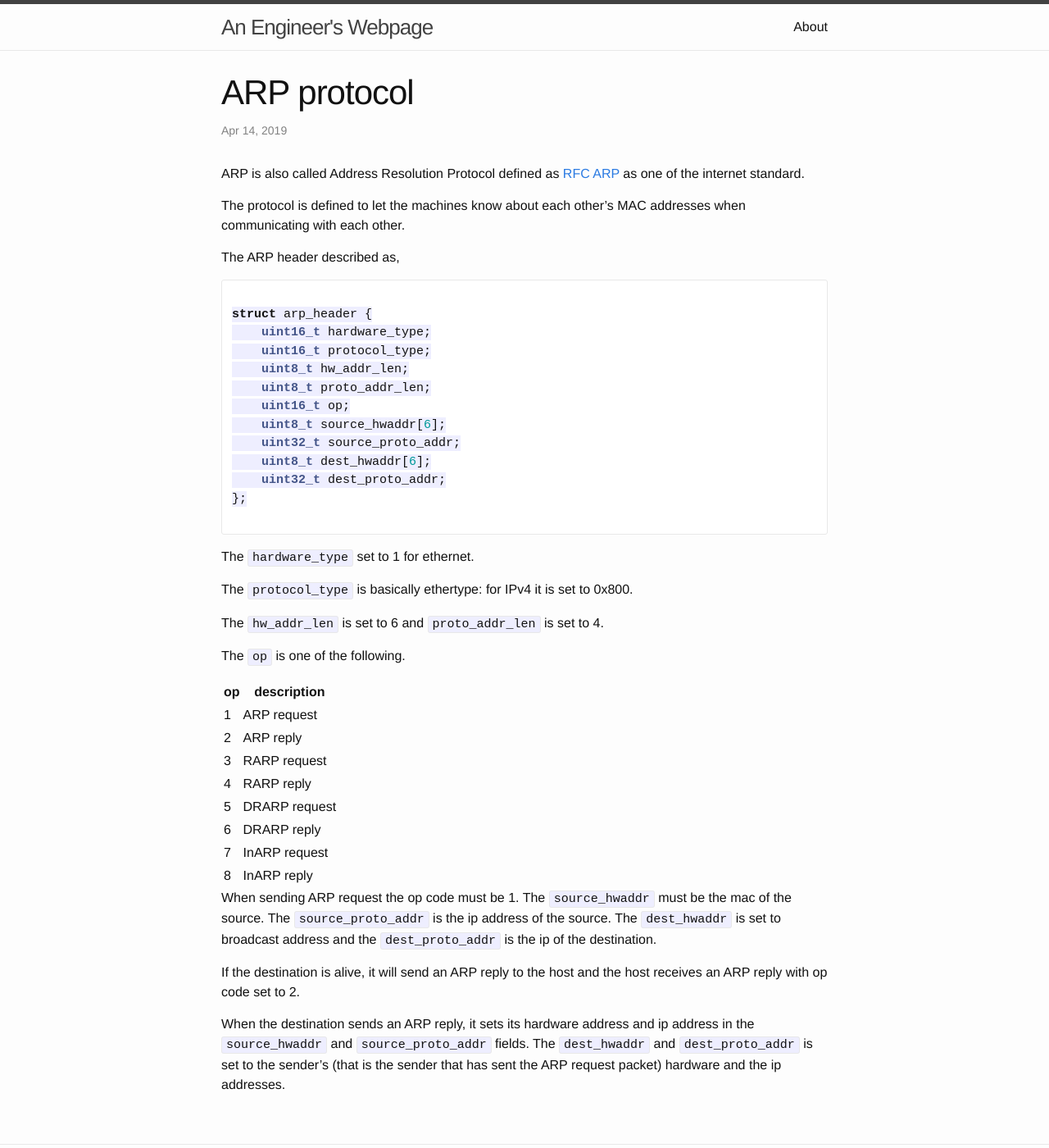
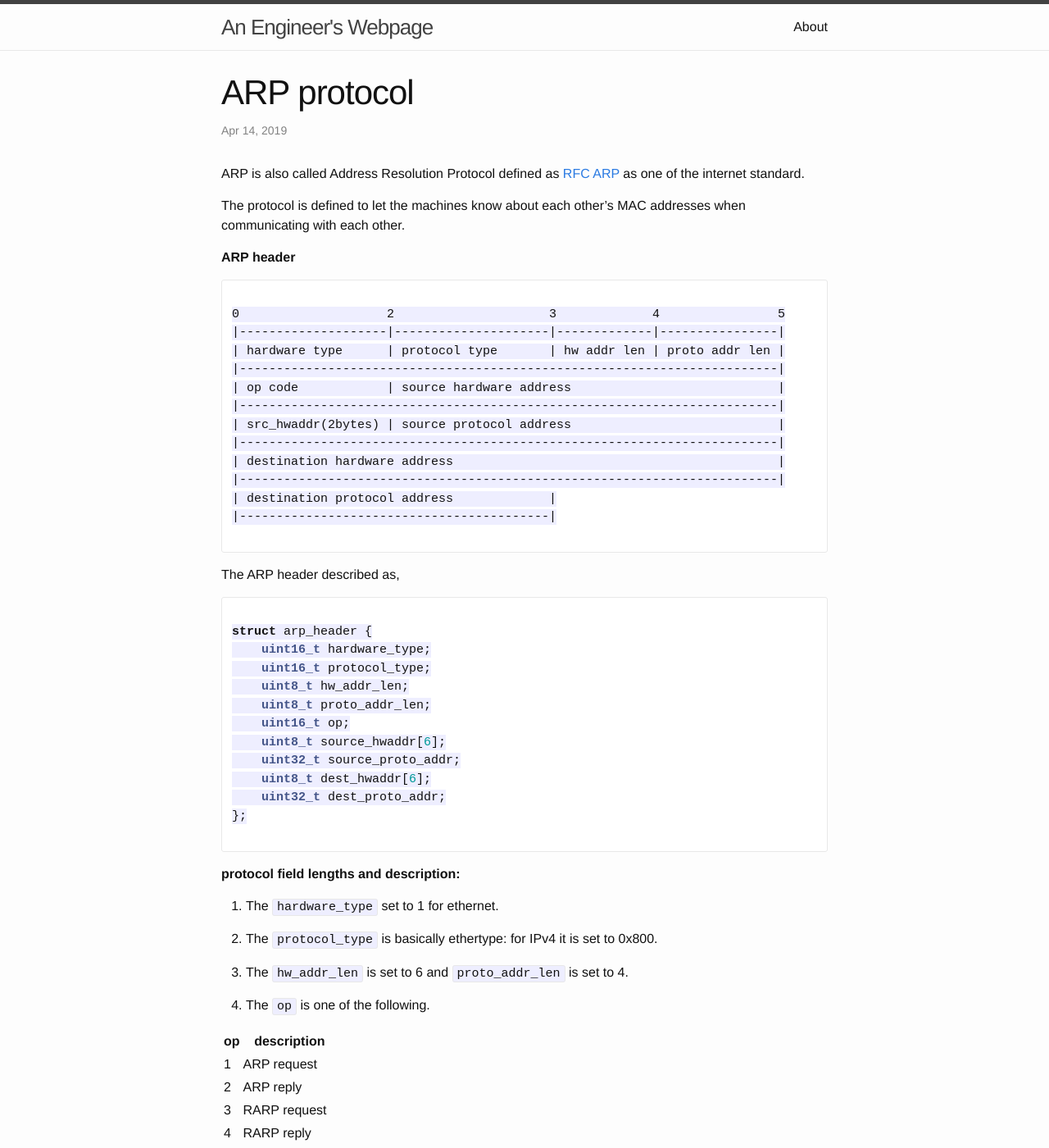
Before and after one commit to DevNaga/devnaga.github.io, a Jekyll site: the page built from _posts/2019-04-14-arp-protocol.markdown, in a window 1280 px wide and 1400 px high. Shown: the whole window at 82% size. Built offline with Jekyll 4.4.1, drawn with Linux system fonts in a browser that asks for light colours.

Commit message:
Update 2019-04-14-arp-protocol.markdown

````diff
--- a/_posts/2019-04-14-arp-protocol.markdown
+++ b/_posts/2019-04-14-arp-protocol.markdown
@@ -8,6 +8,26 @@ categories: networking
 ARP is also called Address Resolution Protocol defined as [RFC ARP](https://tools.ietf.org/html/rfc826) as one of the internet standard.
 
 The protocol is defined to let the machines know about each other's MAC addresses when communicating with each other.
+
+**ARP header**
+
+
+```
+
+0                    2                     3             4                5
+|--------------------|---------------------|-------------|----------------|
+| hardware type      | protocol type       | hw addr len | proto addr len |
+|-------------------------------------------------------------------------|
+| op code            | source hardware address                            |
+|-------------------------------------------------------------------------|
+| src_hwaddr(2bytes) | source protocol address                            |
+|-------------------------------------------------------------------------|
+| destination hardware address                                            |
+|-------------------------------------------------------------------------|
+| destination protocol address             |
+|------------------------------------------|
+
+```
 
 The ARP header described as,
 
@@ -28,13 +48,15 @@ struct arp_header {
 
 ```
 
-The `hardware_type` set to 1 for ethernet.
+**protocol field lengths and description:**
 
-The `protocol_type` is basically ethertype: for IPv4 it is set to 0x800.
+1. The `hardware_type` set to 1 for ethernet.
 
-The `hw_addr_len` is set to 6 and `proto_addr_len` is set to 4.
+2. The `protocol_type` is basically ethertype: for IPv4 it is set to 0x800.
 
-The `op` is one of the following.
+3. The `hw_addr_len` is set to 6 and `proto_addr_len` is set to 4.
+
+4. The `op` is one of the following.
 
 | op | description |
 |----|-------------|
@@ -48,8 +70,8 @@ The `op` is one of the following.
 | 8  | InARP reply |
 
 
-When sending ARP request the op code must be 1. The `source_hwaddr` must be the mac of the source. The `source_proto_addr` is the ip address of the source. The `dest_hwaddr` is set to broadcast address and the `dest_proto_addr` is the ip of the destination.
+5. When sending ARP request the op code must be 1. The `source_hwaddr` must be the mac of the source. The `source_proto_addr` is the ip address of the source. The `dest_hwaddr` is set to broadcast address and the `dest_proto_addr` is the ip of the destination.
 
-If the destination is alive, it will send an ARP reply to the host and the host receives an ARP reply with op code set to 2.
+6. If the destination is alive, it will send an ARP reply to the host and the host receives an ARP reply with op code set to 2.
 
-When the destination sends an ARP reply, it sets its hardware address and ip address in the `source_hwaddr` and `source_proto_addr` fields. The `dest_hwaddr` and `dest_proto_addr` is set to the sender's (that is the sender that has sent the ARP request packet) hardware and the ip addresses.
+7. When the destination sends an ARP reply, it sets its hardware address and ip address in the `source_hwaddr` and `source_proto_addr` fields. The `dest_hwaddr` and `dest_proto_addr` is set to the sender's (that is the sender that has sent the ARP request packet) hardware and the ip addresses.
````
